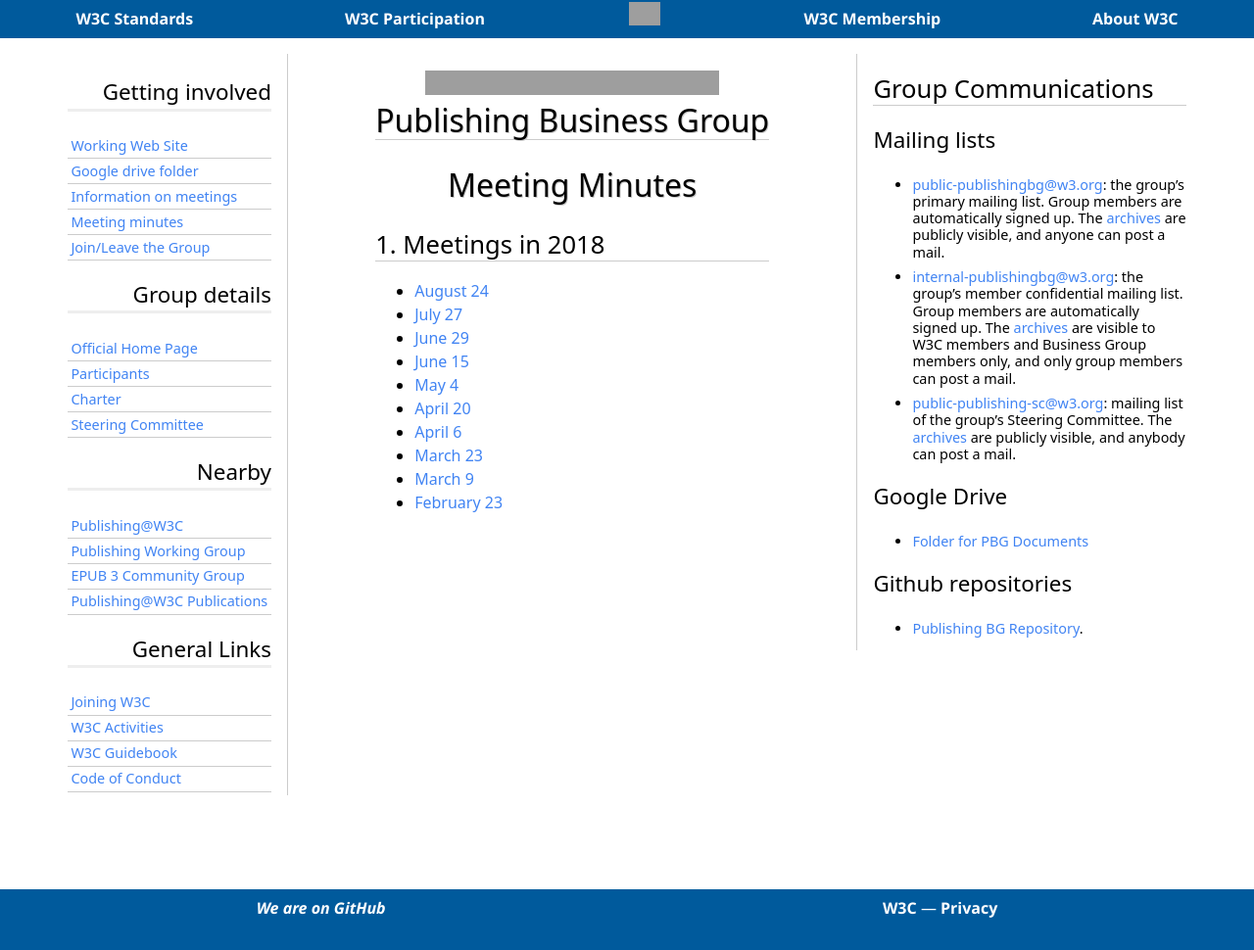
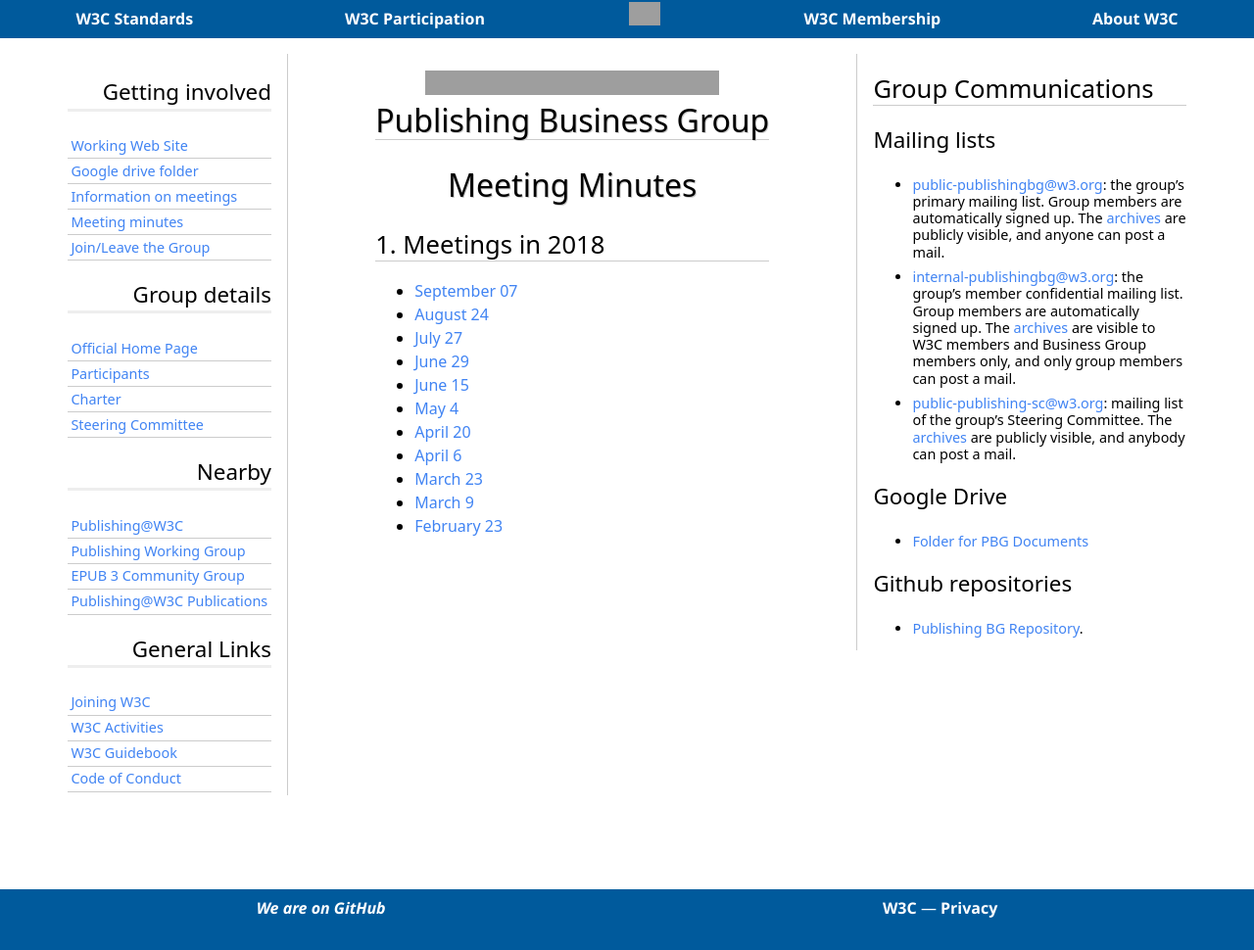
Before and after one commit to w3c/publ-bg, a Jekyll site: the page built from Steering_Committee/Meetings/index.md, in a window 1280 px wide. Shown: the whole page at 98% size. Built offline with Jekyll 4.4.1, drawn with Linux system fonts in a browser that asks for light colours; some web fonts are replaced; our own code applies the rules of GitHub Pages for plain Markdown files; grey boxes are pictures that could not be loaded.

Commit message:
SC minute index

```diff
--- a/Steering_Committee/Meetings/index.md
+++ b/Steering_Committee/Meetings/index.md
@@ -5,6 +5,7 @@ layout: default
 # Meeting Minutes
 
 ## Meetings in 2018
+* [September 07](./2018/2018-09-07-pbgsc)
 * [August 24](./2018/2018-08-24-pbgsc)
 * [July 27](./2018/2018-07-27-pbgsc)
 * [June 29](./2018/2018-06-29-pbgsc)
```
